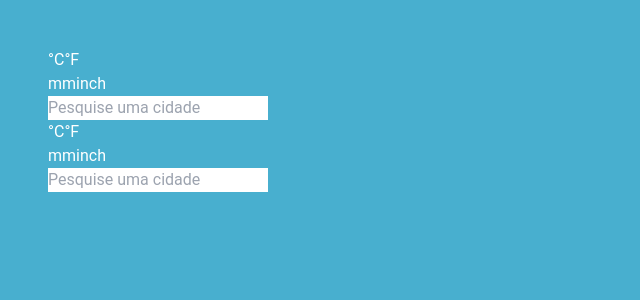
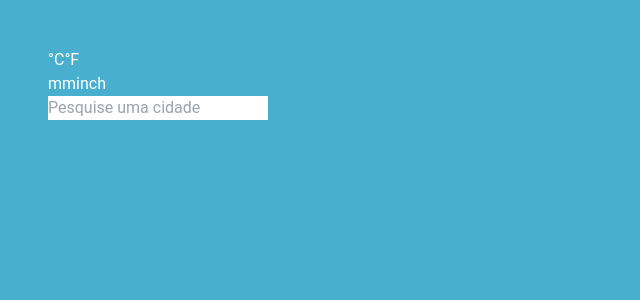
Before and after one commit to igorDevLima/ClimaView, a Next.js app: page / in a window 1280 px wide. Shown: the top 300 px of the page, without its empty margins (0-640 px from the left). Built offline with nearby package versions, Linux system fonts and the light colour scheme.

Commit message:
remove header component

```diff
--- a/src/app/page.tsx
+++ b/src/app/page.tsx
@@ -1,9 +1,3 @@
-import Header from '../components/header';
-
 export default function Home() {
-  return (
-    <>
-      <Header />
-    </>
-  );
+  return <></>;
 }
```
